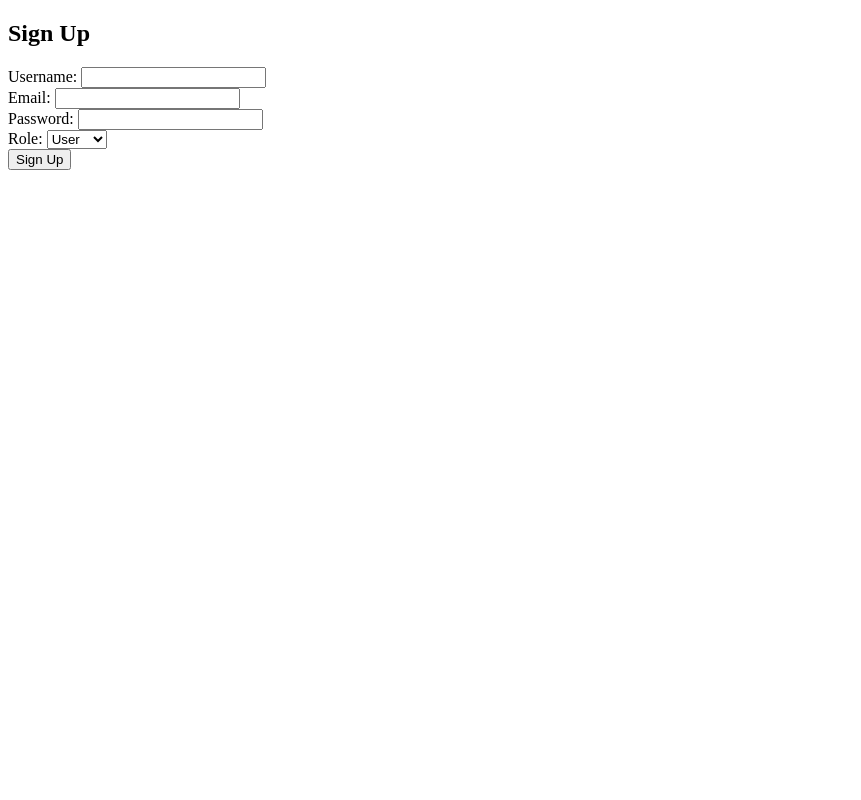
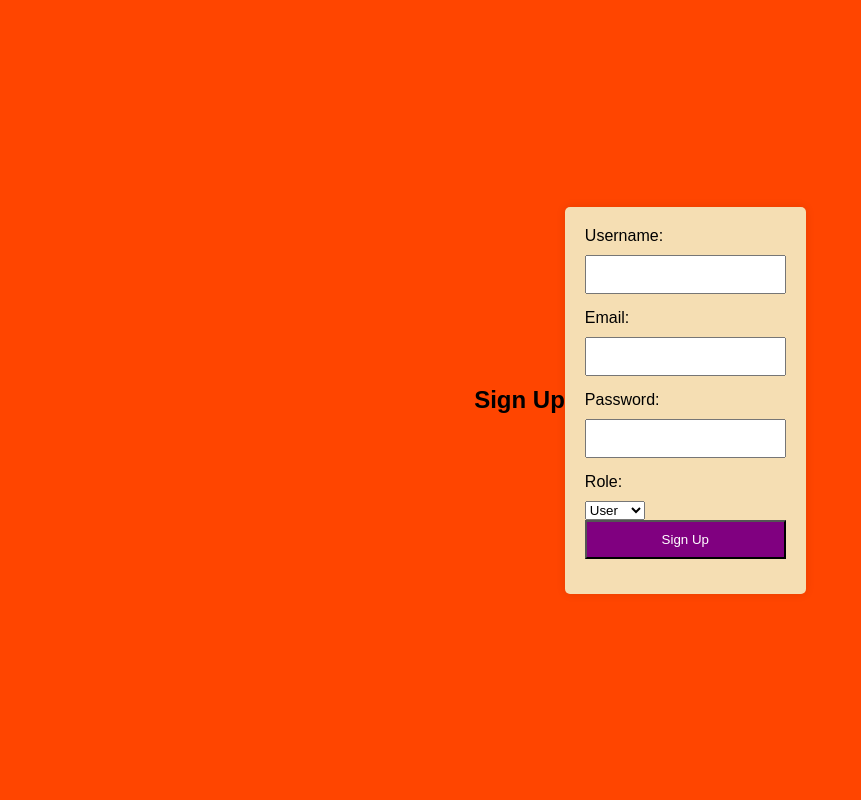
Before and after one commit to WalidOUARRAD/projet1_ouarrad_walid, a PHP site: page /signup.php in a window 1280 px wide. Shown: the whole page, without its empty margins (0-861 px from the left). Run offline with PHP 8.4, Linux system fonts and the light colour scheme.

Commit message:
le code css de la page

```diff
--- a/signup.php
+++ b/signup.php
@@ -5,6 +5,44 @@
     <meta charset="UTF-8">
     <meta name="viewport" content="width=device-width, initial-scale=1.0">
     <title>Sign Up</title>
+
+    <style>
+        body {
+            font-family: Arial, sans-serif;
+            background-color: orangered;
+            margin: 0;
+            padding: 0;
+            display: flex;
+            justify-content: center;
+            align-items: center;
+            height: 100vh;
+        }
+
+        form {
+            background-color: wheat;
+            padding: 20px;
+            border-radius: 5px;
+            box-shadow: 0 0 10px rgba(0, 0, 0, 0.1);
+        }
+
+        label {
+            display: block;
+            margin-bottom: 10px;
+        }
+
+        input {
+            width: 100%;
+            padding: 10px;
+            margin-bottom: 15px;
+            box-sizing: border-box;
+        }
+
+        input[type="submit"] {
+            background-color: purple;
+            color: #fff;
+            cursor: pointer;
+        }
+    </style>
 
 </head>
 <body>
```
